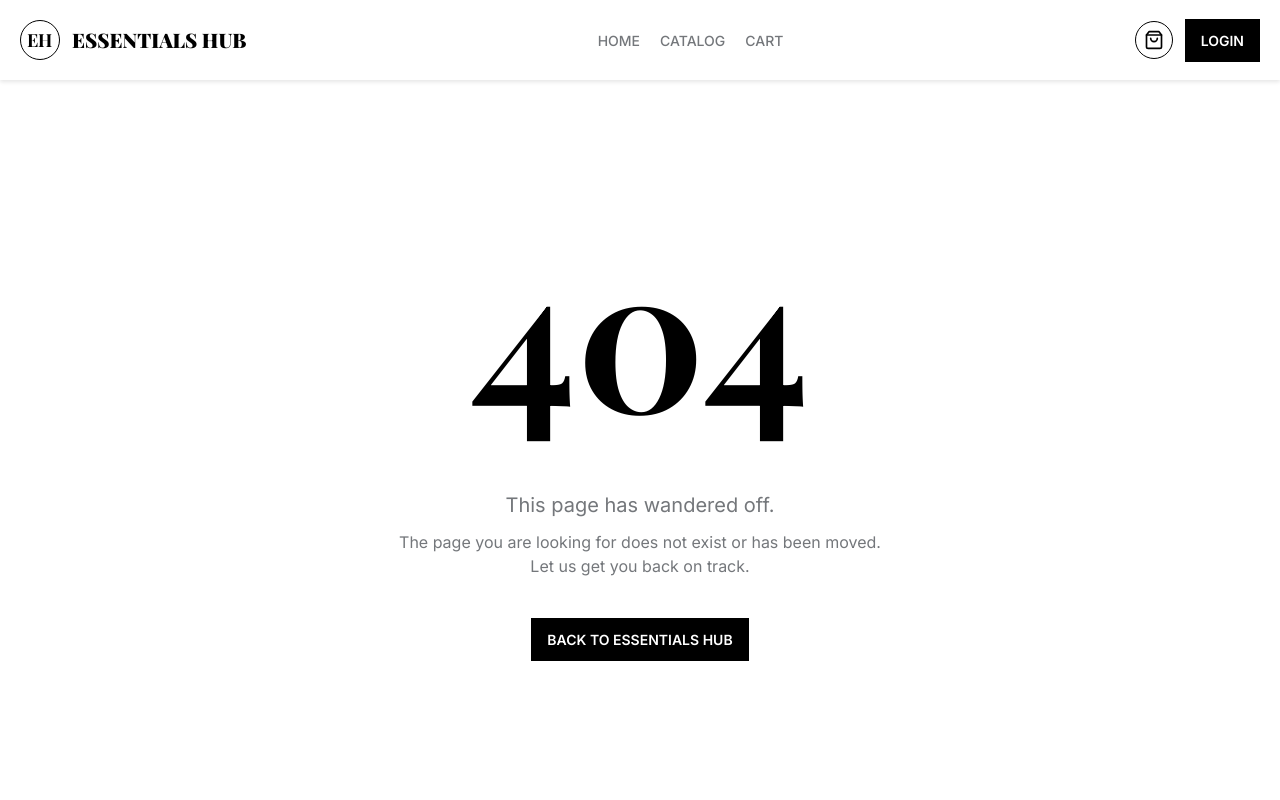
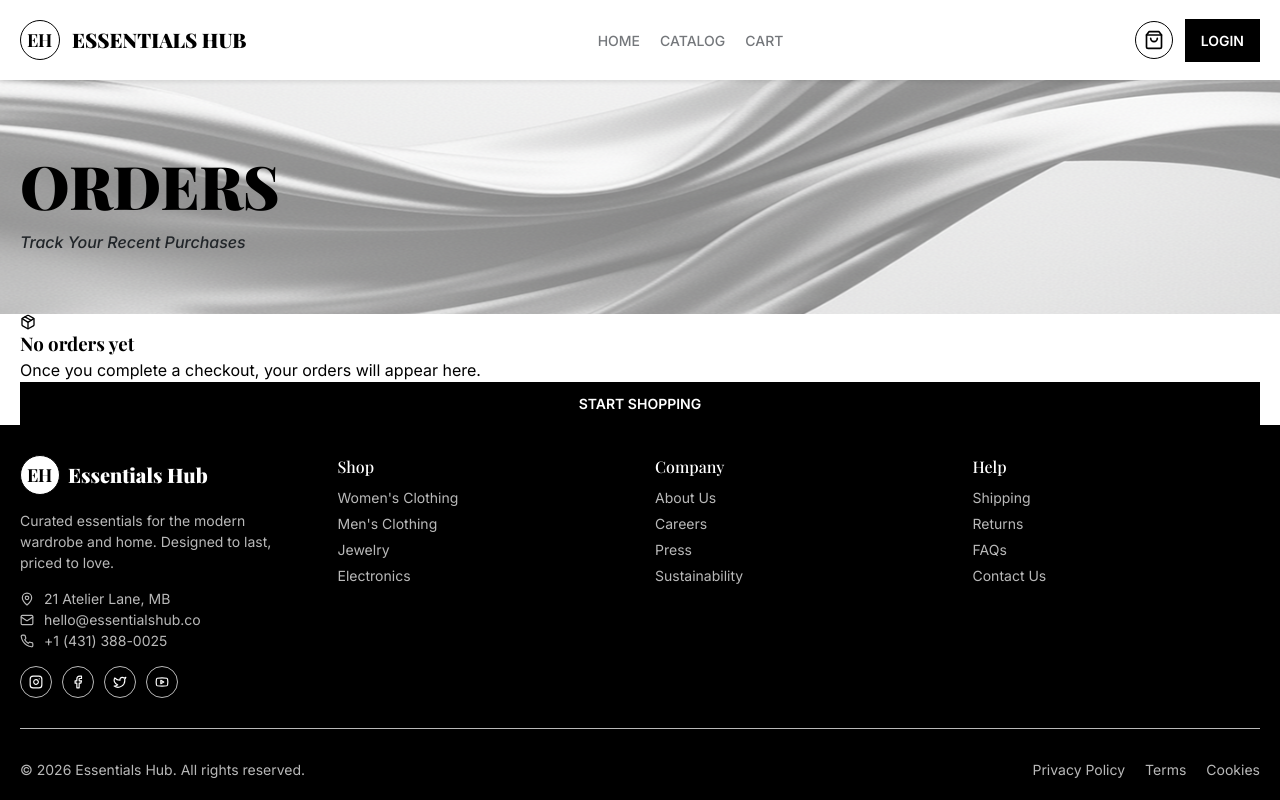
Before and after one commit to Fejiro001/essentials-hub, a React (Create React App) app: page /orders in a window 1280 px wide. Shown: the top 800 px of the page. Built offline with nearby package versions, Linux system fonts and the light colour scheme; a web font is replaced by a local one.

Commit message:
Created the orders page

```diff
--- a/src/App.js
+++ b/src/App.js
@@ -14,6 +14,7 @@ import Footer from "./components/Footer";
 import ScrollToTop from "./components/ScrollToTop";
 import CartFAB from "./components/CartFAB";
 import { useCartStore } from "./stores/cartStore";
+import Orders from "./pages/Orders";
 
 function App() {
   const [isLoginModalOpen, setIsLoginModalOpen] = useState(false);
@@ -40,6 +41,7 @@ function App() {
         <Route exact path="/cart" element={<Cart />} />
         <Route exact path="/checkout" element={<Checkout />} />
         <Route exact path="/favorites" element={<Favorites />} />
+        <Route exact path="/orders" element={<Orders />} />
         <Route path="*" element={<NotFound />} />
       </Routes>
       <Footer />
--- /dev/null
+++ b/src/pages/Orders.js
@@ -0,0 +1,97 @@
+import { Link } from "react-router-dom";
+import { LuPackage, LuChevronRight } from "react-icons/lu";
+import { useOrderStore } from "../stores/orderStore";
+import "../css/Orders.css";
+
+function Orders() {
+  const orders = useOrderStore((state) => state.orders);
+
+  return (
+    <main className="orders-page">
+      <section className="secondary-banner">
+        <div className="container banner-container">
+          <h2>Orders</h2>
+          <p>Track your recent purchases</p>
+        </div>
+      </section>
+
+      <section className="orders-body container">
+        {orders.length === 0 ? (
+          <div className="empty-orders">
+            <LuPackage className="orders-icon" />
+            <h3>No orders yet</h3>
+            <p>Once you complete a checkout, your orders will appear here.</p>
+
+            <Link to="/catalog" className="primary-btn">
+              Start Shopping
+            </Link>
+          </div>
+        ) : (
+          <div className="orders-wrapper">
+            <div className="orders-header">
+              <div>
+                <p className="orders-subtitle">Purchase History</p>
+                <h3>Your Orders</h3>
+              </div>
+
+              <span>{orders.length} Orders</span>
+            </div>
+
+            <div className="orders-list">
+              {orders.map((order) => (
+                <article className="order-card" key={order.id}>
+                  <div className="order-top">
+                    <div>
+                      <p className="order-label">Order ID</p>
+                      <h4>#{order.id}</h4>
+                    </div>
+
+                    <div>
+                      <p className="order-label">Date</p>
+                      <h4>{order.date}</h4>
+                    </div>
+
+                    <div>
+                      <p className="order-label">Status</p>
+                      <span className="status delivered">Delivered</span>
+                    </div>
+
+                    <div>
+                      <p className="order-label">Total</p>
+                      <h4>${order.total.toFixed(2)}</h4>
+                    </div>
+                  </div>
+
+                  <div className="order-products">
+                    {order.items.map((item) => (
+                      <div className="ordered-item" key={item.id}>
+                        <img src={item.image} alt={item.title} />
+
+                        <div className="ordered-details">
+                          <p className="ordered-category">{item.category}</p>
+
+                          <h5>{item.title}</h5>
+
+                          <p>
+                            Qty: {item.quantity} × ${item.price}
+                          </p>
+                        </div>
+                      </div>
+                    ))}
+                  </div>
+
+                  <button className="view-order-btn">
+                    View Details
+                    <LuChevronRight />
+                  </button>
+                </article>
+              ))}
+            </div>
+          </div>
+        )}
+      </section>
+    </main>
+  );
+}
+
+export default Orders;
--- a/src/stores/ordersStore.js
+++ b/src/stores/orderStore.js
@@ -1,7 +1,7 @@
 import { create } from "zustand";
 import { persist } from "zustand/middleware";
 
-export const useOrdersStore = create(
+export const useOrderStore = create(
   persist(
     (set) => ({
       orders: [],
```
Also changed, not shown: src/css/Orders.css (added).
